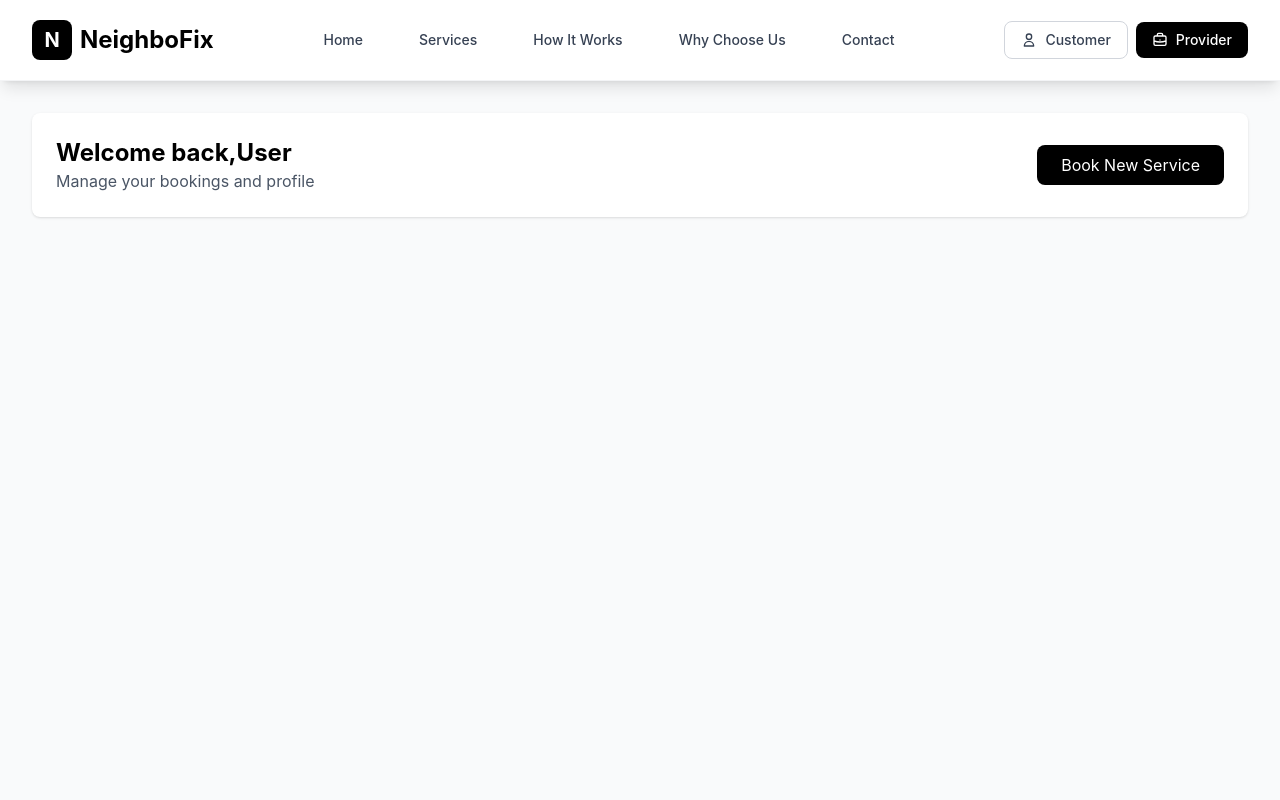
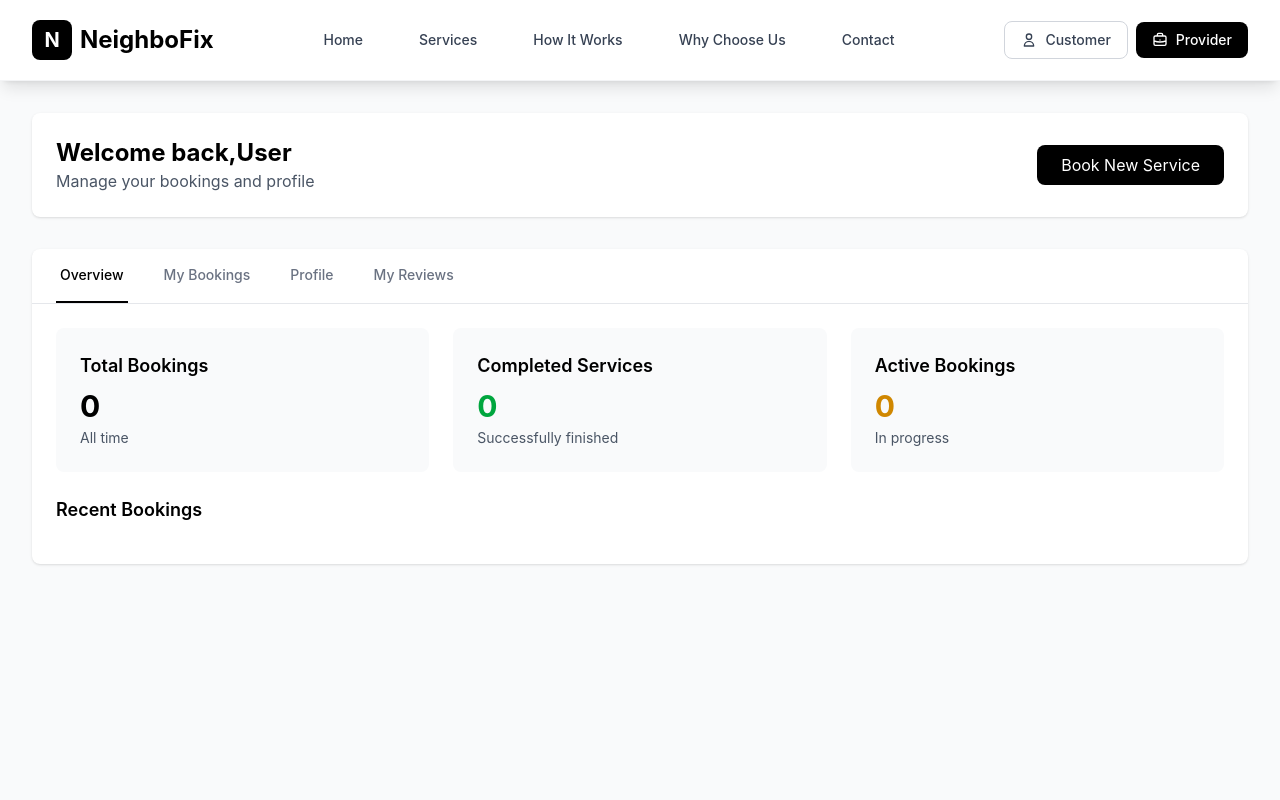
Before and after one commit to ARIngale/NeighboFix, a React (Vite) app in the folder Frontend/: page /customer-dashboard in a window 1280 px wide. Shown: the top 800 px of the page. Built offline with nearby package versions, Linux system fonts and the light colour scheme.

Commit message:
Navigation tab added in CustomerDashboard

```diff
--- a/Frontend/src/pages/CustomerDashboard.jsx
+++ b/Frontend/src/pages/CustomerDashboard.jsx
@@ -5,6 +5,7 @@ import { Link } from "react-router-dom"
 
 
 const CustomerDashboard = () => {
+  const [activeTab, setActiveTab] = useState("overview")
 
   return (
     <div className="min-h-screen bg-gray-50 py-8">
@@ -25,6 +26,91 @@ const CustomerDashboard = () => {
           </div>
         </div>
 
+        {/* Navigation Tabs */}
+        <div className="bg-white rounded-lg shadow-sm mb-8">
+          <div className="border-b border-gray-200">
+            <nav className="flex space-x-8 px-6">
+              {[
+                { id: "overview", label: "Overview" },
+                { id: "bookings", label: "My Bookings" },
+                { id: "profile", label: "Profile" },
+                { id: "reviews", label: "My Reviews" },
+              ].map((tab) => (
+                <button
+                  key={tab.id}
+                  onClick={() => setActiveTab(tab.id)}
+                  className={`py-4 px-1 border-b-2 font-medium text-sm ${
+                    activeTab === tab.id
+                      ? "border-black text-black"
+                      : "border-transparent text-gray-500 hover:text-gray-700 hover:border-gray-300"
+                  }`}
+                >
+                  {tab.label}
+                </button>
+              ))}
+            </nav>
+          </div>
+
+          <div className="p-6">
+            {/* Overview Tab */}
+            {activeTab === "overview" && (
+              <div className="space-y-6">
+                <div className="grid grid-cols-1 md:grid-cols-3 gap-6">
+                  <div className="bg-gray-50 p-6 rounded-lg">
+                    <h3 className="text-lg font-semibold text-black mb-2">Total Bookings</h3>
+                    <p className="text-3xl font-bold text-black">0</p>
+                    <p className="text-sm text-gray-600 mt-1">All time</p>
+                  </div>
+                  <div className="bg-gray-50 p-6 rounded-lg">
+                    <h3 className="text-lg font-semibold text-black mb-2">Completed Services</h3>
+                    <p className="text-3xl font-bold text-green-600">
+                      0
+                    </p>
+                    <p className="text-sm text-gray-600 mt-1">Successfully finished</p>
+                  </div>
+                  <div className="bg-gray-50 p-6 rounded-lg">
+                    <h3 className="text-lg font-semibold text-black mb-2">Active Bookings</h3>
+                    <p className="text-3xl font-bold text-yellow-600">
+                     0
+                    </p>
+                    <p className="text-sm text-gray-600 mt-1">In progress</p>
+                  </div>
+                </div>
+                <h3 className="text-lg font-semibold text-black mb-4">Recent Bookings</h3>
+
+              </div>
+            )}
+
+            {/* Bookings Tab */}
+            {activeTab === "bookings" && (
+              <div className="space-y-4">
+                <div className="flex justify-between items-center">
+                  <h3 className="text-lg font-semibold text-black">All Bookings</h3>
+                  <Link
+                    to="/services"
+                    className="bg-black text-white px-4 py-2 rounded hover:bg-gray-800 transition-colors"
+                  >
+                    Book New Service
+                  </Link>
+                </div>
+              </div>
+            )}
+
+            {/* Profile Tab */}
+            {activeTab === "profile" && (
+              <div className="max-w-4xl">
+                <h3 className="text-lg font-semibold text-black mb-6">Profile Information</h3>
+              </div>
+            )}
+
+            {/* Reviews Tab */}
+            {activeTab === "reviews" && (
+              <div>
+                <h3 className="text-lg font-semibold text-black mb-6">My Reviews</h3>
+              </div>
+            )}
+          </div>
+        </div>
       </div>
 
     </div>
```
